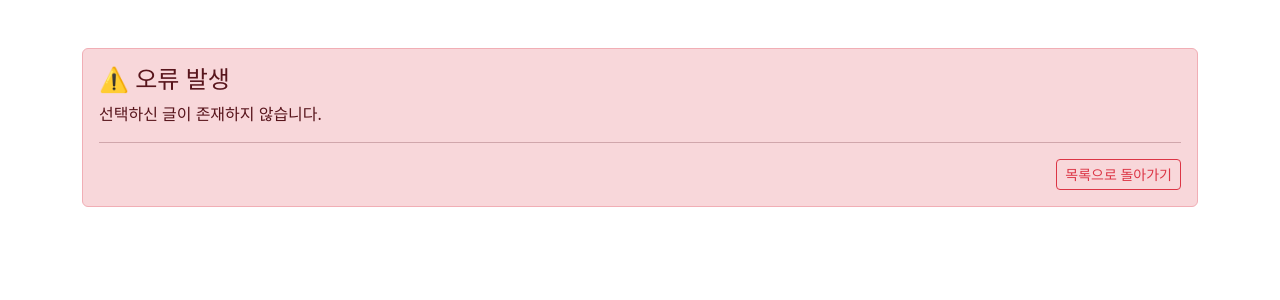
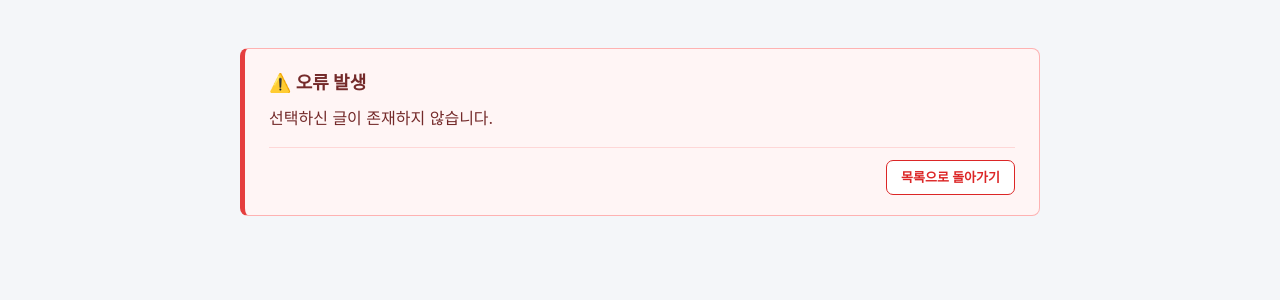
Before and after one commit to gyojincompany/springboot_sbb_project-20261117, a Spring Boot app: page /question/detail/1 in a window 1280 px wide. Shown: the top 300 px of the page. Run offline with Spring Boot 4, Linux system fonts and the light colour scheme; data that the repository does not hold is empty.

Commit message:
답변 등록 기능 추가 답변 목록 출력 기능 추가 질문 등록 폼 추가

```diff
--- a/src/main/java/com/gyojincompany/sbb/controller/QuestionController.java
+++ b/src/main/java/com/gyojincompany/sbb/controller/QuestionController.java
@@ -8,12 +8,14 @@ import org.springframework.stereotype.Controller;
 import org.springframework.ui.Model;
 import org.springframework.web.bind.annotation.GetMapping;
 import org.springframework.web.bind.annotation.PathVariable;
+import org.springframework.web.bind.annotation.RequestMapping;
 
 import com.gyojincompany.sbb.dto.QuestionDto;
 import com.gyojincompany.sbb.entity.Question;
 import com.gyojincompany.sbb.repository.QuestionRepository;
 import com.gyojincompany.sbb.service.QuestionService;
 
+@RequestMapping("/question")
 @Controller
 public class QuestionController {
 
@@ -25,7 +27,7 @@ public class QuestionController {
 		return "index";
 	}
 
-	@GetMapping("/question/list") //모든 질문 목록 요청
+	@GetMapping("/list") //모든 질문 목록 요청
 	public String list(Model model) {
 
 		//모든 질문 리스트 가져오기
@@ -37,28 +39,11 @@ public class QuestionController {
 		return "question_list"; //.html은 쓰지 않음
 	}
 
-	@GetMapping("/test")
-	public String test(Model model) {
-
-		model.addAttribute("name", "홍길동");
-		model.addAttribute("age", 25);
-		model.addAttribute("loginId", "tiger");
-
-		ArrayList<String> strs = new ArrayList<>();
-		strs.add("이순신");
-		strs.add("김유신");
-		strs.add("강감찬");
-
-		model.addAttribute("strs", strs);
-
-		return "test";
-	}
-
-	@GetMapping("/question/detail/{id}")
+	@GetMapping("/detail/{id}")
 	//유저가 클릭한 질문글 번호가 들어올 자리에 {변수이름}을 선언
 	public String detail(@PathVariable("id") Integer id, Model model) {
 
-		//Sevice에 유저가 클릭한 글의 번호에 해당하는 엔티티를 가져오는 호출
+		//Service에 유저가 클릭한 글의 번호에 해당하는 엔티티를 가져오는 호출
 		Question question = questionService.getQuestion(id);
 
 		if(question != null) { //해당 글이 존재함
@@ -70,4 +55,9 @@ public class QuestionController {
 		return "question_detail";
 	}
 
+	@GetMapping("/create")
+	public String questionCreate() {
+		return "question_form";
+	}
+
 }
--- a/src/main/java/com/gyojincompany/sbb/repository/QuestionRepository.java
+++ b/src/main/java/com/gyojincompany/sbb/repository/QuestionRepository.java
@@ -10,6 +10,7 @@ public interface QuestionRepository extends JpaRepository<Question, Integer>{
 
 	List<Question> findBySubject(String subject);
 	//제목으로 질문글 찾기 메소드
+
 
 	List<Question> findBySubjectLike(String subject);
 	List<Question> findBySubjectContaining(String subject);
--- /dev/null
+++ b/src/main/resources/static/css/question-detail.css
@@ -0,0 +1,234 @@
+* {
+    box-sizing: border-box;
+}
+
+body {
+    margin: 0;
+    padding: 0;
+    background-color: #f4f6f9;
+    color: #22252a;
+    font-family: -apple-system, BlinkMacSystemFont, "Segoe UI", Roboto, "Malgun Gothic", sans-serif;
+    line-height: 1.6;
+}
+
+.page-container {
+    max-width: 840px;
+    margin: 48px auto;
+    padding: 0 20px;
+}
+
+/* 에러 알림 박스 */
+.alert-box {
+    background-color: #fff5f5;
+    border: 1px solid #feb2b2;
+    border-left: 5px solid #e53e3e;
+    border-radius: 8px;
+    padding: 20px 24px;
+    color: #742a2a;
+}
+
+.alert-title {
+    margin: 0 0 8px;
+    font-size: 18px;
+    font-weight: 700;
+}
+
+.alert-text {
+    margin: 0 0 16px;
+}
+
+.alert-actions {
+    display: flex;
+    justify-content: flex-end;
+    padding-top: 12px;
+    border-top: 1px solid #fed7d7;
+}
+
+/* 질문 헤더 영역 */
+.question-header {
+    border-bottom: 2px solid #dee2e6;
+    padding-bottom: 14px;
+    margin-bottom: 10px;
+}
+
+.question-title {
+    margin: 0;
+    font-size: 26px;
+    font-weight: 700;
+    color: #111827;
+}
+
+.question-meta {
+    text-align: right;
+    font-size: 14px;
+    color: #6b7280;
+    margin-bottom: 24px;
+}
+
+/* 카드 공통 스타일 */
+.card {
+    background-color: #ffffff;
+    border: 1px solid #e5e7eb;
+    border-radius: 10px;
+    box-shadow: 0 2px 6px rgba(0, 0, 0, 0.04);
+    margin-bottom: 24px;
+    overflow: hidden;
+}
+
+.card-header {
+    background-color: #f9fafb;
+    border-bottom: 1px solid #e5e7eb;
+    padding: 14px 20px;
+    font-size: 16px;
+    font-weight: 600;
+    color: #1f2937;
+}
+
+.card-body {
+    padding: 22px;
+}
+
+.question-content {
+    min-height: 110px;
+    white-space: pre-line;
+    font-size: 15px;
+    color: #374151;
+}
+
+/* 답변 목록 영역 */
+.answer-section {
+    margin-bottom: 24px;
+}
+
+.answer-section-title {
+    margin: 0 0 14px;
+    padding-bottom: 8px;
+    border-bottom: 1px solid #d1d5db;
+    font-size: 18px;
+    font-weight: 700;
+    color: #111827;
+}
+
+.answer-item {
+    background-color: #ffffff;
+    border: 1px solid #e5e7eb;
+    border-left: 4px solid #2563eb;
+    border-radius: 8px;
+    padding: 16px 20px;
+    margin-bottom: 12px;
+    box-shadow: 0 1px 4px rgba(0, 0, 0, 0.03);
+}
+
+.answer-item:last-child {
+    margin-bottom: 0;
+}
+
+.answer-content {
+    white-space: pre-line;
+    font-size: 15px;
+    color: #1f2937;
+    margin-bottom: 10px;
+}
+
+.answer-meta {
+    text-align: right;
+    font-size: 13px;
+    color: #6b7280;
+}
+
+.answer-empty {
+    background-color: #ffffff;
+    border: 1px dashed #cbd5e1;
+    border-radius: 8px;
+    padding: 20px;
+    text-align: center;
+    font-size: 14px;
+    color: #6b7280;
+}
+
+/* 폼 요소 */
+.form-group {
+    margin-bottom: 16px;
+}
+
+.form-label {
+    display: block;
+    margin-bottom: 8px;
+    font-size: 14px;
+    font-weight: 600;
+    color: #374151;
+}
+
+.form-textarea {
+    width: 100%;
+    min-height: 130px;
+    padding: 12px 14px;
+    border: 1px solid #cbd5e1;
+    border-radius: 8px;
+    font-family: inherit;
+    font-size: 15px;
+    line-height: 1.5;
+    color: #111827;
+    resize: vertical;
+    transition: border-color 0.2s, box-shadow 0.2s;
+}
+
+.form-textarea:focus {
+    outline: none;
+    border-color: #2563eb;
+    box-shadow: 0 0 0 3px rgba(37, 99, 235, 0.15);
+}
+
+.form-actions {
+    display: flex;
+    justify-content: flex-end;
+}
+
+/* 버튼 스타일 */
+.btn {
+    display: inline-block;
+    padding: 9px 18px;
+    border-radius: 7px;
+    border: 1px solid transparent;
+    font-size: 14px;
+    font-weight: 600;
+    text-decoration: none;
+    cursor: pointer;
+    transition: background-color 0.2s, color 0.2s, border-color 0.2s;
+}
+
+.btn-primary {
+    background-color: #2563eb;
+    color: #ffffff;
+}
+
+.btn-primary:hover {
+    background-color: #1d4ed8;
+}
+
+.btn-secondary {
+    background-color: #6b7280;
+    color: #ffffff;
+}
+
+.btn-secondary:hover {
+    background-color: #4b5563;
+}
+
+.btn-outline-danger {
+    background-color: #ffffff;
+    color: #dc2626;
+    border-color: #dc2626;
+    padding: 6px 14px;
+    font-size: 13px;
+}
+
+.btn-outline-danger:hover {
+    background-color: #dc2626;
+    color: #ffffff;
+}
+
+.footer-actions {
+    display: flex;
+    justify-content: flex-start;
+}
--- a/src/main/resources/templates/question_detail.html
+++ b/src/main/resources/templates/question_detail.html
@@ -2,45 +2,89 @@
 <html lang="ko" xmlns:th="http://www.thymeleaf.org">
 <head>
     <meta charset="UTF-8">
+    <meta name="viewport" content="width=device-width, initial-scale=1.0">
     <title>질문 상세 내용</title>
-    <!-- Bootstrap 5 CDN -->
-    <link rel="stylesheet" href="https://cdn.jsdelivr.net/npm/bootstrap@5.3.0/dist/css/bootstrap.min.css">
+    <link rel="stylesheet" th:href="@{/css/question-detail.css}">
 </head>
 <body>
-    <div class="container my-5">
+    <div class="page-container">
 
         <!-- 1. 에러 메시지가 존재하는 경우 (글이 없을 때) -->
-        <div th:if="${errMsg != null}" class="alert alert-danger" role="alert">
-            <h4 class="alert-heading">⚠️ 오류 발생</h4>
-            <p class="mb-0" th:text="${errMsg}">에러 메시지 내용</p>
-            <hr>
-            <div class="text-end">
-                <a th:href="@{/question/list}" class="btn btn-outline-danger btn-sm">목록으로 돌아가기</a>
+        <div th:if="${errMsg != null}" class="alert-box" role="alert">
+            <h4 class="alert-title">⚠️ 오류 발생</h4>
+            <p class="alert-text" th:text="${errMsg}">에러 메시지 내용</p>
+            <div class="alert-actions">
+                <a th:href="@{/question/list}" class="btn btn-outline-danger">목록으로 돌아가기</a>
             </div>
         </div>
 
         <!-- 2. 에러 메시지가 없을 경우 (정상적으로 글을 조회했을 때) -->
         <div th:unless="${errMsg != null}">
             <!-- 질문 제목 영역 -->
-            <h2 class="border-bottom pb-3" th:text="${question.subject}">질문 제목</h2>
+            <div class="question-header">
+                <h2 class="question-title" th:text="${question.subject}">질문 제목</h2>
+            </div>
 
             <!-- 작성일시 -->
-            <div class="text-muted text-end mb-4">
+            <div class="question-meta">
                 <span>작성일시: </span>
                 <span th:text="${#temporals.format(question.createDate, 'yyyy-MM-dd HH:mm')}">2026-06-07 12:00</span>
             </div>
 
             <!-- 본문 내용 카드 -->
-            <div class="card mb-4">
+            <div class="card">
                 <div class="card-body">
-                    <div class="card-text" style="white-space: pre-line;" th:text="${question.content}">
+                    <div class="question-content" th:text="${question.content}">
                         질문 내용 본문
                     </div>
                 </div>
             </div>
 
+            <!-- 답변 목록 영역 -->
+            <div class="answer-section">
+                <h3 class="answer-section-title">
+                    답변 <span th:text="${#lists.size(question.answerList)}">0</span>개
+                </h3>
+
+                <!-- 답변이 있을 때 -->
+                <div th:if="${!#lists.isEmpty(question.answerList)}">
+                    <div class="answer-item" th:each="answer : ${question.answerList}">
+                        <div class="answer-content" th:text="${answer.content}">답변 내용</div>
+                        <div class="answer-meta">
+                            <span>작성일시: </span>
+                            <span th:text="${#temporals.format(answer.createDate, 'yyyy-MM-dd HH:mm')}">2026-06-07 12:30</span>
+                        </div>
+                    </div>
+                </div>
+
+                <!-- 답변이 없을 때 -->
+                <div th:if="${#lists.isEmpty(question.answerList)}" class="answer-empty">
+                    등록된 답변이 없습니다. 첫 번째 답변을 남겨보세요!
+                </div>
+            </div>
+
+            <!-- 답변 등록 폼 -->
+            <div class="card">
+                <div class="card-header">답변 등록</div>
+                <div class="card-body">
+                    <form th:action="@{|/answer/create/${question.id}|}" method="post">
+                        <div class="form-group">
+                            <label for="content" class="form-label">답변 내용</label>
+                            <textarea id="content"
+                                      name="content"
+                                      class="form-textarea"
+                                      placeholder="답변을 입력하세요."
+                                      required></textarea>
+                        </div>
+                        <div class="form-actions">
+                            <button type="submit" class="btn btn-primary">답변 등록</button>
+                        </div>
+                    </form>
+                </div>
+            </div>
+
             <!-- 목록으로 돌아가기 버튼 -->
-            <div class="text-start">
+            <div class="footer-actions">
                 <a th:href="@{/question/list}" class="btn btn-secondary">목록으로</a>
             </div>
         </div>
```
Also changed, not shown: src/main/java/com/gyojincompany/sbb/controller/AnswerController.java (+37 -0 lines), src/main/java/com/gyojincompany/sbb/service/AnswerService.java (+24 -0 lines), src/main/resources/static/css/question-form.css (added, +144 -0 lines), src/main/resources/templates/question_form.html (added, +51 -0 lines).
